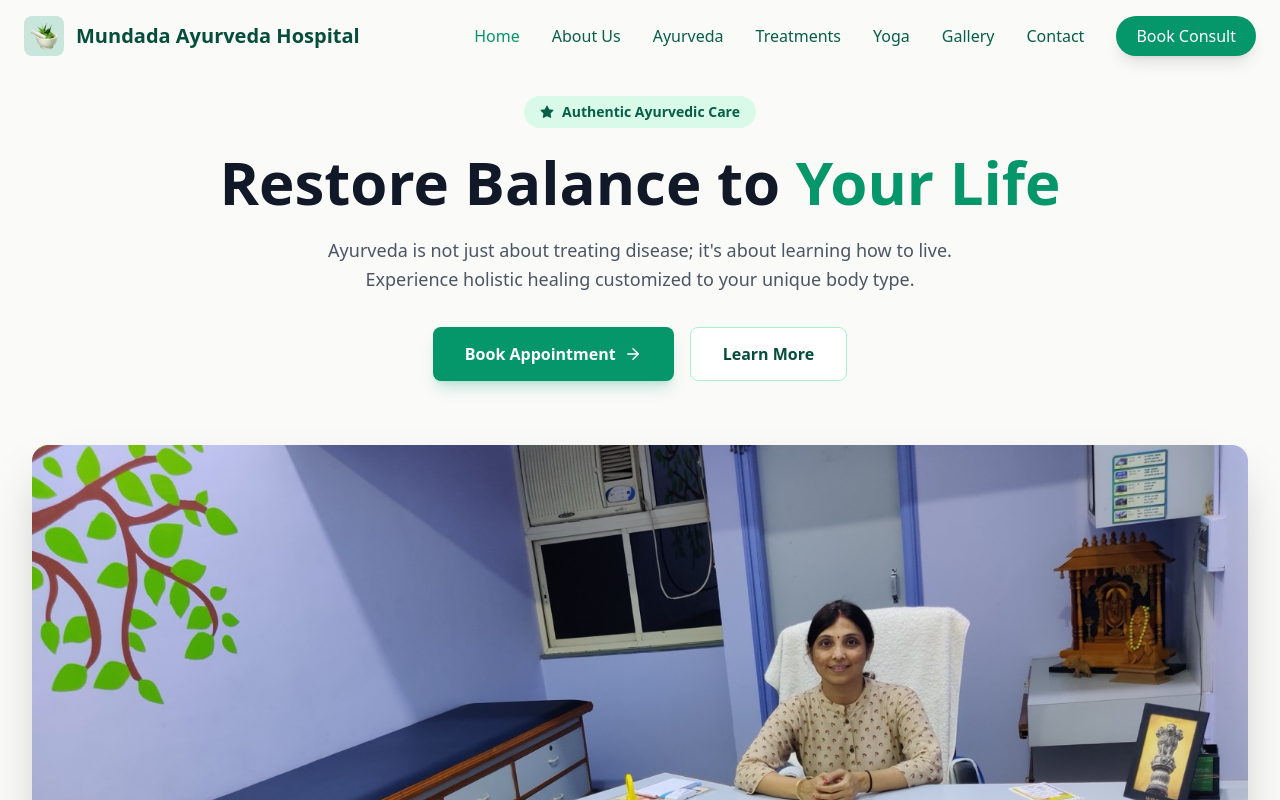
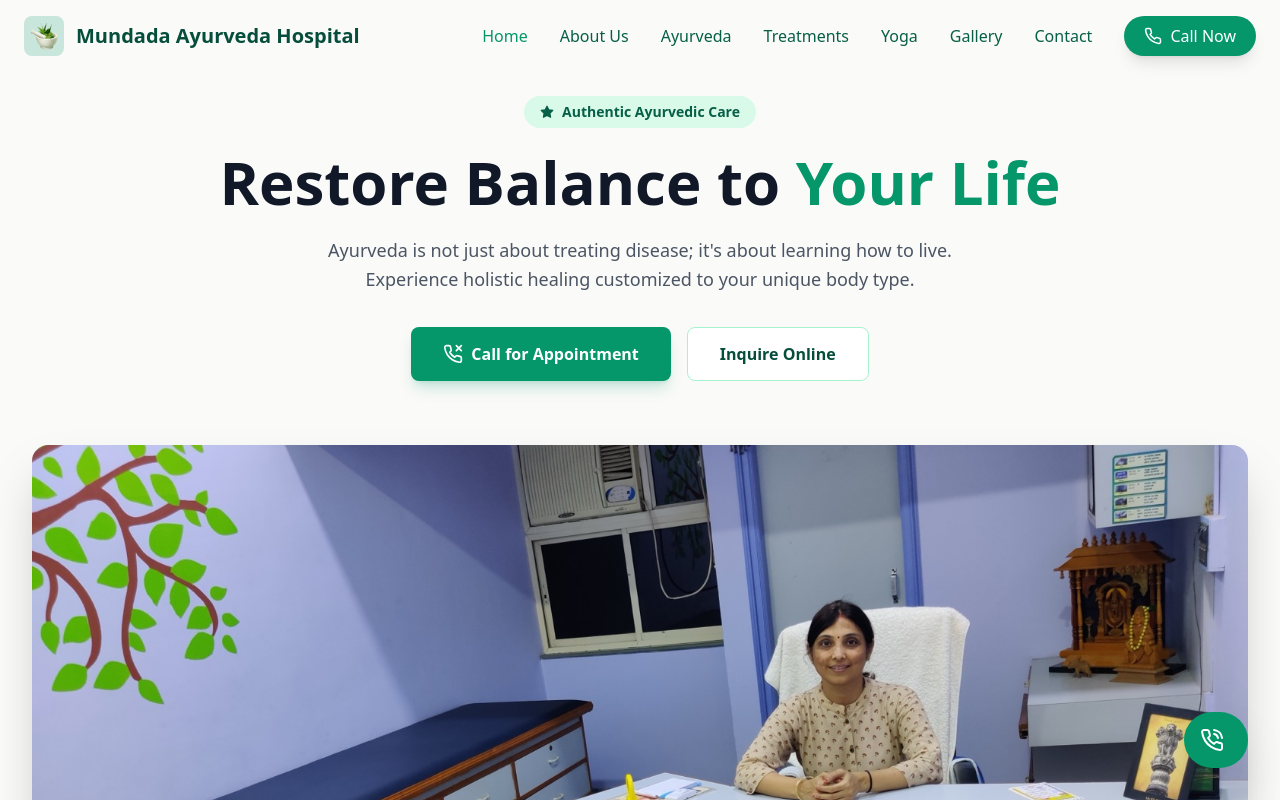
Before and after one commit to aryan338/askayurveda, a React (Vite) app: page / in a window 1280 px wide. Shown: the top 800 px of the page. Built offline with nearby package versions, Linux system fonts and the light colour scheme.

Commit message:
Added phone number as call to action

```diff
--- a/src/App.jsx
+++ b/src/App.jsx
@@ -61,6 +61,18 @@ const App = () => {
                 </main>
 
                 <Footer />
+
+                {/* Floating Call Button for Mobile/Desktop */}
+                <a
+                    href="tel:+919422171607"
+                    className="fixed bottom-8 right-8 bg-emerald-600 text-white p-4 rounded-full shadow-2xl hover:bg-emerald-700 transition-all z-50 group flex items-center gap-2 hover:px-6"
+                    aria-label="Call Hospital"
+                >
+                    <svg xmlns="http://www.w3.org/2000/svg" width="24" height="24" viewBox="0 0 24 24" fill="none" stroke="currentColor" strokeWidth="2" strokeLinecap="round" strokeLinejoin="round" className="lucide lucide-phone-call"><path d="M22 16.92v3a2 2 0 0 1-2.18 2 19.79 19.79 0 0 1-8.63-3.07 19.5 19.5 0 0 1-6-6 19.79 19.79 0 0 1-3.07-8.67A2 2 0 0 1 4.11 2h3a2 2 0 0 1 2 1.72 12.84 12.84 0 0 0 .7 2.81 2 2 0 0 1-.45 2.11L8.09 9.91a16 16 0 0 0 6 6l1.27-1.27a2 2 0 0 1 2.11-.45 12.84 12.84 0 0 0 2.81.7A2 2 0 0 1 22 16.92z" /><path d="M14.05 2a9 9 0 0 1 8 7.94" /><path d="M14.05 6A5 5 0 0 1 18 10" /></svg>
+                    <span className="max-w-0 overflow-hidden group-hover:max-w-xs transition-all duration-500 font-bold whitespace-nowrap">
+                        Call Now
+                    </span>
+                </a>
             </div>
         </Router>
     );
--- a/src/components/Navbar.jsx
+++ b/src/components/Navbar.jsx
@@ -58,12 +58,13 @@ const Navbar = ({ isScrolled }) => {
                             {link.label}
                         </NavLink>
                     ))}
-                    <Link
-                        to="/contact"
-                        className="bg-emerald-600 text-white px-5 py-2 rounded-full font-medium hover:bg-emerald-700 transition-colors shadow-lg hover:shadow-emerald-500/30"
+                    <a
+                        href="tel:+919422171607"
+                        className="bg-emerald-600 text-white px-5 py-2 rounded-full font-medium hover:bg-emerald-700 transition-colors shadow-lg hover:shadow-emerald-500/30 flex items-center gap-2"
                     >
-                        Book Consult
-                    </Link>
+                        <svg xmlns="http://www.w3.org/2000/svg" width="18" height="18" viewBox="0 0 24 24" fill="none" stroke="currentColor" strokeWidth="2" strokeLinecap="round" strokeLinejoin="round" className="lucide lucide-phone"><path d="M22 16.92v3a2 2 0 0 1-2.18 2 19.79 19.79 0 0 1-8.63-3.07 19.5 19.5 0 0 1-6-6 19.79 19.79 0 0 1-3.07-8.67A2 2 0 0 1 4.11 2h3a2 2 0 0 1 2 1.72 12.84 12.84 0 0 0 .7 2.81 2 2 0 0 1-.45 2.11L8.09 9.91a16 16 0 0 0 6 6l1.27-1.27a2 2 0 0 1 2.11-.45 12.84 12.84 0 0 0 2.81.7A2 2 0 0 1 22 16.92z" /></svg>
+                        Call Now
+                    </a>
                 </div>
 
                 {/* Mobile Menu Button */}
--- a/src/pages/Contact.jsx
+++ b/src/pages/Contact.jsx
@@ -61,41 +61,45 @@ const ContactPage = () => (
                 {/* Contact Form */}
                 <div className="bg-white p-8 md:p-10 rounded-2xl shadow-lg border-t-4 border-emerald-600">
                     <h2 className="text-2xl font-bold text-gray-900 mb-6">Book a Consultation</h2>
-                    <form className="space-y-4" onSubmit={(e) => e.preventDefault()}>
+                    <form
+                        action="https://formspree.io/f/YOUR_FORM_ID"
+                        method="POST"
+                        className="space-y-4"
+                    >
                         <div className="grid md:grid-cols-2 gap-4">
                             <div className="space-y-2">
                                 <label className="text-sm font-semibold text-gray-700">First Name</label>
-                                <input type="text" className="w-full px-4 py-3 rounded-lg border border-gray-200 focus:border-emerald-500 focus:ring-2 focus:ring-emerald-200 outline-none transition-all" placeholder="John" />
+                                <input name="firstName" type="text" required className="w-full px-4 py-3 rounded-lg border border-gray-200 focus:border-emerald-500 focus:ring-2 focus:ring-emerald-200 outline-none transition-all" placeholder="John" />
                             </div>
                             <div className="space-y-2">
                                 <label className="text-sm font-semibold text-gray-700">Last Name</label>
-                                <input type="text" className="w-full px-4 py-3 rounded-lg border border-gray-200 focus:border-emerald-500 focus:ring-2 focus:ring-emerald-200 outline-none transition-all" placeholder="Doe" />
+                                <input name="lastName" type="text" required className="w-full px-4 py-3 rounded-lg border border-gray-200 focus:border-emerald-500 focus:ring-2 focus:ring-emerald-200 outline-none transition-all" placeholder="Doe" />
                             </div>
                         </div>
 
                         <div className="space-y-2">
                             <label className="text-sm font-semibold text-gray-700">Email Address</label>
-                            <input type="email" className="w-full px-4 py-3 rounded-lg border border-gray-200 focus:border-emerald-500 focus:ring-2 focus:ring-emerald-200 outline-none transition-all" placeholder="john@example.com" />
+                            <input name="email" type="email" required className="w-full px-4 py-3 rounded-lg border border-gray-200 focus:border-emerald-500 focus:ring-2 focus:ring-emerald-200 outline-none transition-all" placeholder="john@example.com" />
                         </div>
 
                         <div className="space-y-2">
                             <label className="text-sm font-semibold text-gray-700">Service Needed</label>
-                            <select className="w-full px-4 py-3 rounded-lg border border-gray-200 focus:border-emerald-500 focus:ring-2 focus:ring-emerald-200 outline-none transition-all bg-white">
-                                <option>General Consultation</option>
-                                <option>Panchkarma Therapy</option>
-                                <option>Skin Treatment</option>
-                                <option>Joint & Spine Care</option>
-                                <option>Patra Pinda Sweda</option>
-                                <option>Other</option>
+                            <select name="service" className="w-full px-4 py-3 rounded-lg border border-gray-200 focus:border-emerald-500 focus:ring-2 focus:ring-emerald-200 outline-none transition-all bg-white">
+                                <option value="General Consultation">General Consultation</option>
+                                <option value="Panchkarma Therapy">Panchkarma Therapy</option>
+                                <option value="Skin Treatment">Skin Treatment</option>
+                                <option value="Joint & Spine Care">Joint & Spine Care</option>
+                                <option value="Patra Pinda Sweda">Patra Pinda Sweda</option>
+                                <option value="Other">Other</option>
                             </select>
                         </div>
 
                         <div className="space-y-2">
                             <label className="text-sm font-semibold text-gray-700">Message</label>
-                            <textarea rows="4" className="w-full px-4 py-3 rounded-lg border border-gray-200 focus:border-emerald-500 focus:ring-2 focus:ring-emerald-200 outline-none transition-all" placeholder="Briefly describe your health concern..."></textarea>
+                            <textarea name="message" rows="4" required className="w-full px-4 py-3 rounded-lg border border-gray-200 focus:border-emerald-500 focus:ring-2 focus:ring-emerald-200 outline-none transition-all" placeholder="Briefly describe your health concern..."></textarea>
                         </div>
 
-                        <button className="w-full bg-emerald-600 text-white font-bold py-4 rounded-lg hover:bg-emerald-700 transition-colors shadow-lg shadow-emerald-600/20">
+                        <button type="submit" className="w-full bg-emerald-600 text-white font-bold py-4 rounded-lg hover:bg-emerald-700 transition-colors shadow-lg shadow-emerald-600/20">
                             Send Message
                         </button>
                     </form>
--- a/src/pages/Home.jsx
+++ b/src/pages/Home.jsx
@@ -27,17 +27,18 @@ const HomePage = () => {
                             Experience holistic healing customized to your unique body type.
                         </p>
                         <div className="flex flex-col sm:flex-row gap-4 justify-center">
+                            <a
+                                href="tel:+919422171607"
+                                className="bg-emerald-600 text-white px-8 py-3.5 rounded-lg font-semibold hover:bg-emerald-700 transition-all flex items-center justify-center gap-2 shadow-lg shadow-emerald-600/20"
+                            >
+                                <svg xmlns="http://www.w3.org/2000/svg" width="20" height="20" viewBox="0 0 24 24" fill="none" stroke="currentColor" strokeWidth="2" strokeLinecap="round" strokeLinejoin="round" className="lucide lucide-phone-outgoing"><path d="M22 16.92v3a2 2 0 0 1-2.18 2 19.79 19.79 0 0 1-8.63-3.07 19.5 19.5 0 0 1-6-6 19.79 19.79 0 0 1-3.07-8.67A2 2 0 0 1 4.11 2h3a2 2 0 0 1 2 1.72 12.84 12.84 0 0 0 .7 2.81 2 2 0 0 1-.45 2.11L8.09 9.91a16 16 0 0 0 6 6l1.27-1.27a2 2 0 0 1 2.11-.45 12.84 12.84 0 0 0 2.81.7A2 2 0 0 1 22 16.92z" /><path d="m16 2 6 6" /><path d="m22 2-6 6" /></svg>
+                                Call for Appointment
+                            </a>
                             <Link
                                 to="/contact"
-                                className="bg-emerald-600 text-white px-8 py-3.5 rounded-lg font-semibold hover:bg-emerald-700 transition-all flex items-center justify-center gap-2 shadow-lg shadow-emerald-600/20"
-                            >
-                                Book Appointment <ArrowRight size={18} />
-                            </Link>
-                            <Link
-                                to="/about"
                                 className="bg-white text-emerald-900 border border-emerald-200 px-8 py-3.5 rounded-lg font-semibold hover:bg-emerald-50 transition-colors"
                             >
-                                Learn More
+                                Inquire Online
                             </Link>
                         </div>
                     </div>
```
